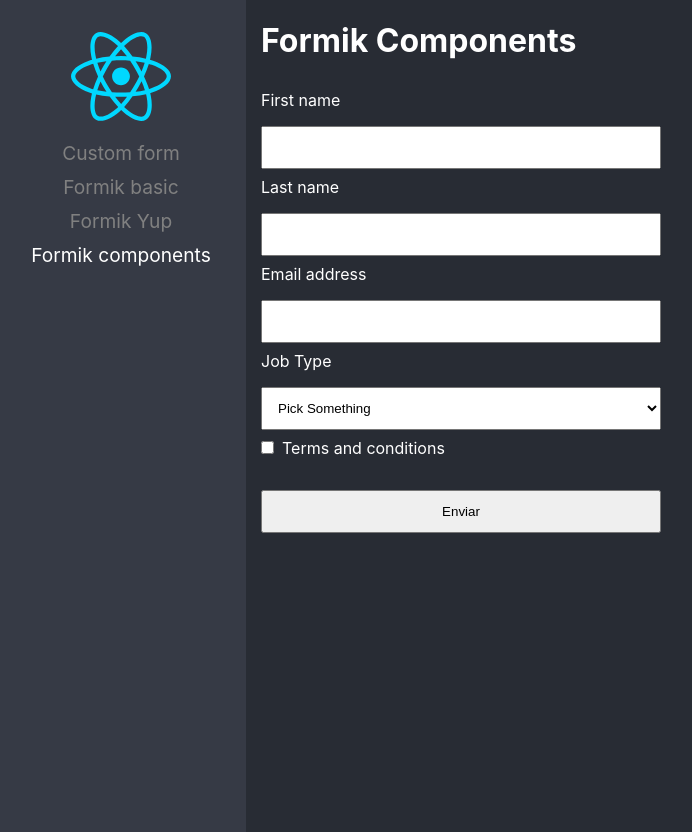
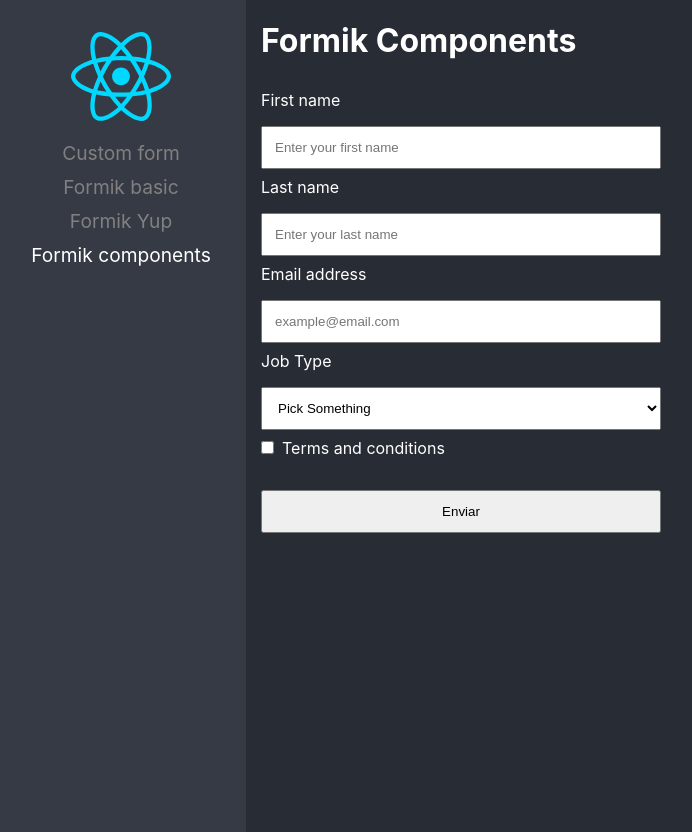
Before and after one commit to castromaciel/forms-practice, a React (Vite) app: page /formik-components in a window 1280 px wide. Shown: the whole page, without its empty margins (4-696 px from the left). Built offline with nearby package versions, Linux system fonts and the light colour scheme.

Commit message:
add placeholders

```diff
--- a/src/pages/FormikComponents.tsx
+++ b/src/pages/FormikComponents.tsx
@@ -37,15 +37,15 @@
       {() => (
         <Form>
           <label htmlFor="firstName">First name</label>
-          <Field name="firstName" type="text" />
+          <Field name="firstName" type="text" placeholder="Enter your first name" />
           <ErrorMessage name="firstName" component="span" />
 
           <label htmlFor="lastName">Last name</label>
-          <Field name="lastName" type="text" />
+          <Field name="lastName" type="text" placeholder="Enter your last name" />
           <ErrorMessage name="lastName" component="span" />
 
           <label htmlFor="email">Email address</label>
-          <Field name="email" type="email" />
+          <Field name="email" type="email" placeholder="example@email.com" />
           <ErrorMessage name="email" component="span" />
 
           <label htmlFor="jobType">Job Type</label>
```
